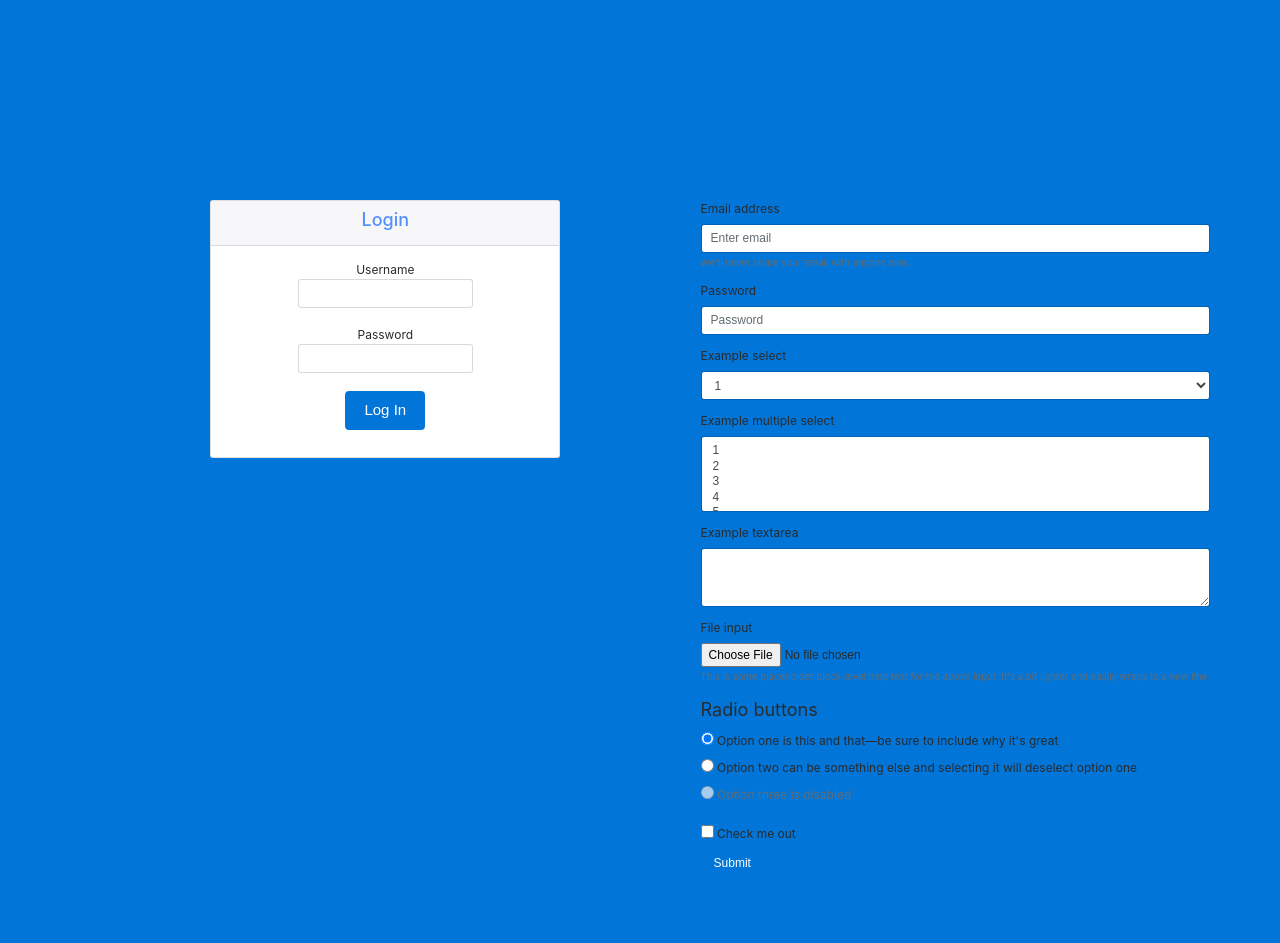
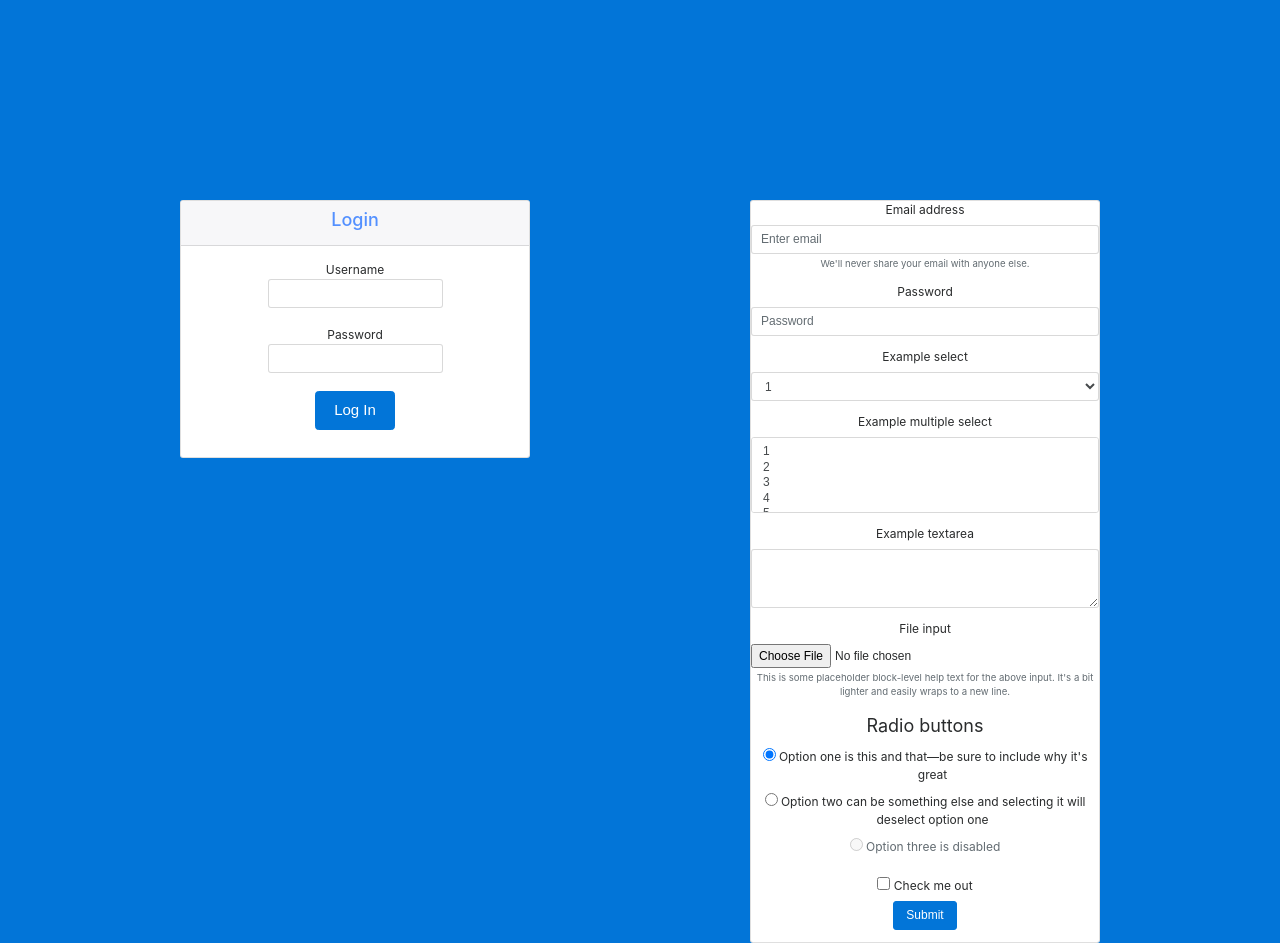
Before and after one commit to awratten/O2J, a PHP site: page /admin.php in a window 1280 px wide. Before the commit the page ends 867 px from the top, so only its background shows below. Run offline with PHP 8.4, Linux system fonts and the light colour scheme; some libraries are stand-ins or nearby versions.

Commit message:
add new acard

```diff
--- a/web/admin.php
+++ b/web/admin.php
@@ -40,6 +40,8 @@ $doc_title = "Admin Login";
                     </div>
                 </div>
 
+                <div class="col-lg-4 mx-auto">
+                    <div class="card text-center">
                         <form>
                             <div class="form-group">
                                 <label for="exampleInputEmail1">Email address</label>
@@ -111,5 +113,7 @@ $doc_title = "Admin Login";
 
                     </div>
                 </div>
+            </div>
+        </div>
     </body>
 </html>
```
Lines whose indentation alone changed are shown as unchanged.
